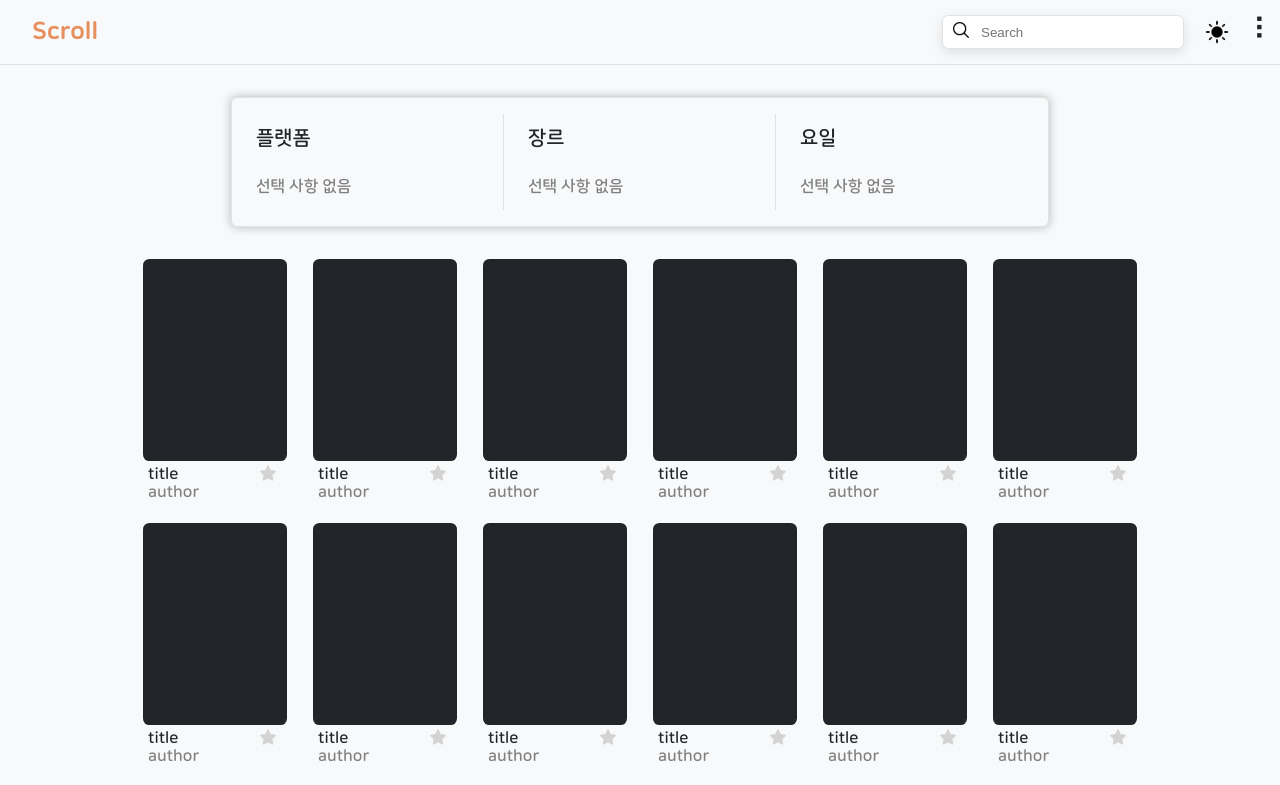
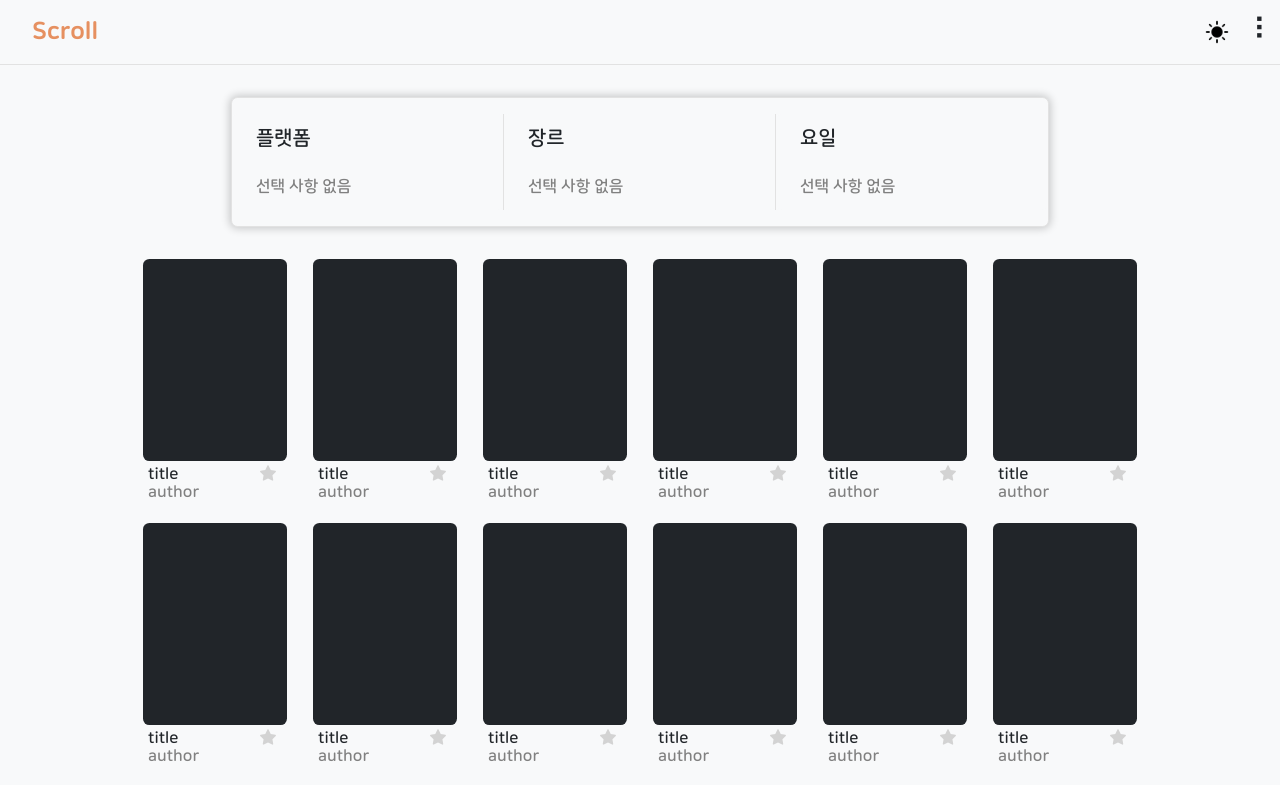
Before and after one commit to dlwjdcks11/Scroll_FE, a Next.js app: page / in a window 1280 px wide. Shown: the top 785 px of the page. Built offline with nearby package versions, Linux system fonts and the light colour scheme.

Commit message:
Remove search bar

```diff
--- a/components/Header.tsx
+++ b/components/Header.tsx
@@ -4,7 +4,6 @@ import { useRecoilValue } from "recoil";
 import styled, { ThemeProvider } from "styled-components";
 import { darkTheme, lightTheme } from "../styles/theme/theme";
 import DropdownContents from "./DropdownContents";
-import SearchBar from "./SearchBar";
 import { currentThemeState } from "./states/state";
 import ThemeToggleButton from "./ThemeToggleButton";
 
@@ -69,7 +68,6 @@ const Header: React.FC = ({ children }) => {
                     {children}
                 </Title>
                 <MenuContainer>
-                    <SearchBar/>
                     <ThemeToggleButton/>
                     <DropdownButton onClick={showContents}>
                         {isVisible ? <DropdownContents/> : null}
--- a/components/LoginForm.tsx
+++ b/components/LoginForm.tsx
@@ -155,7 +155,7 @@ const LoginForm:React.FC = () => {
                     <Form>
                         <Input placeholder='아이디' id='id' autoComplete='off'/>
                         <Input placeholder='비밀번호' id='pw' autoComplete='off'/>
-                        {isCorrect ? <ShowState className='denied' key={Math.random()}>
+                        {isCorrect ? <ShowState className='denied'>
                             사용자 정보가 틀렸습니다.
                         </ShowState> : null}
                         <Submit type='submit' value='로그인'/>
```
